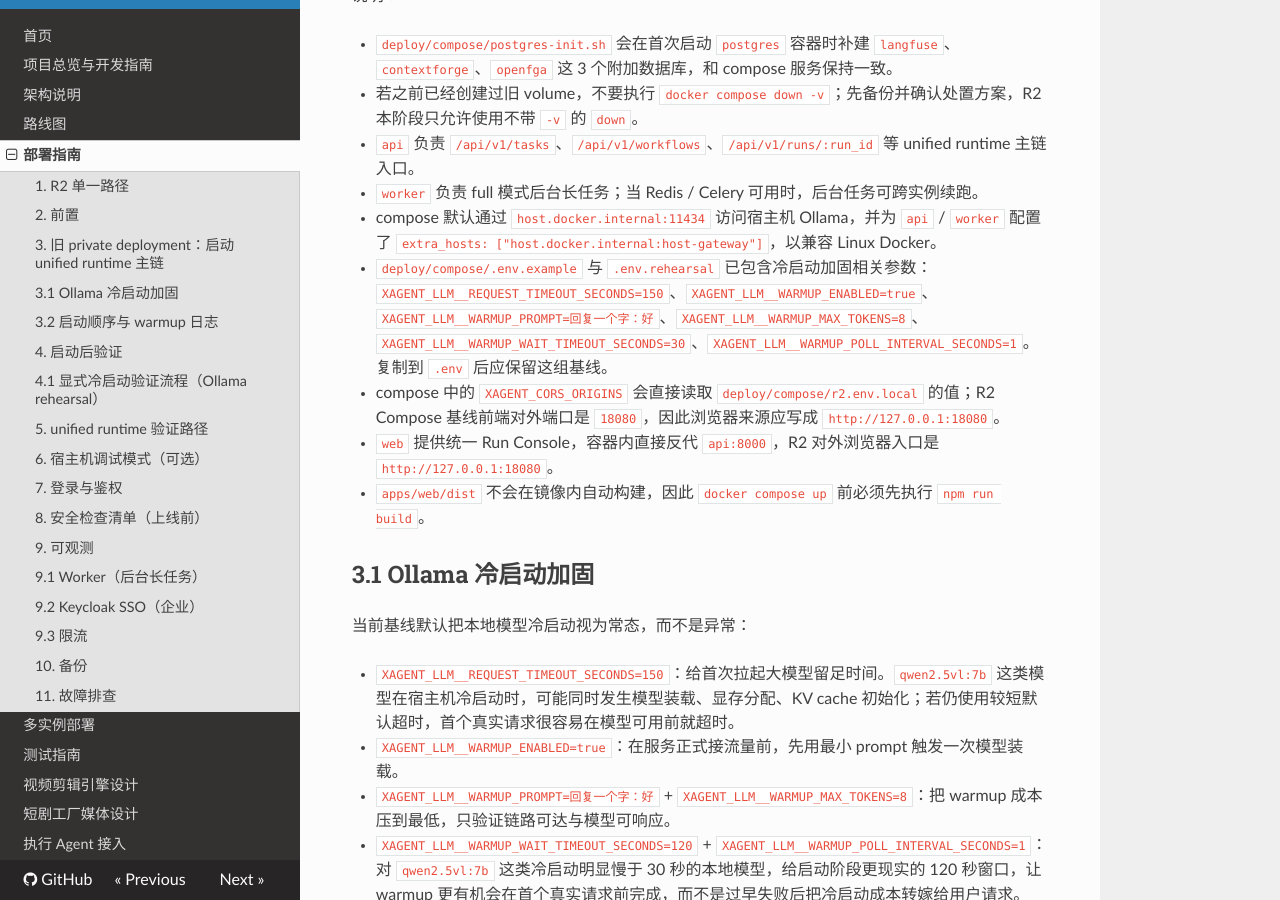
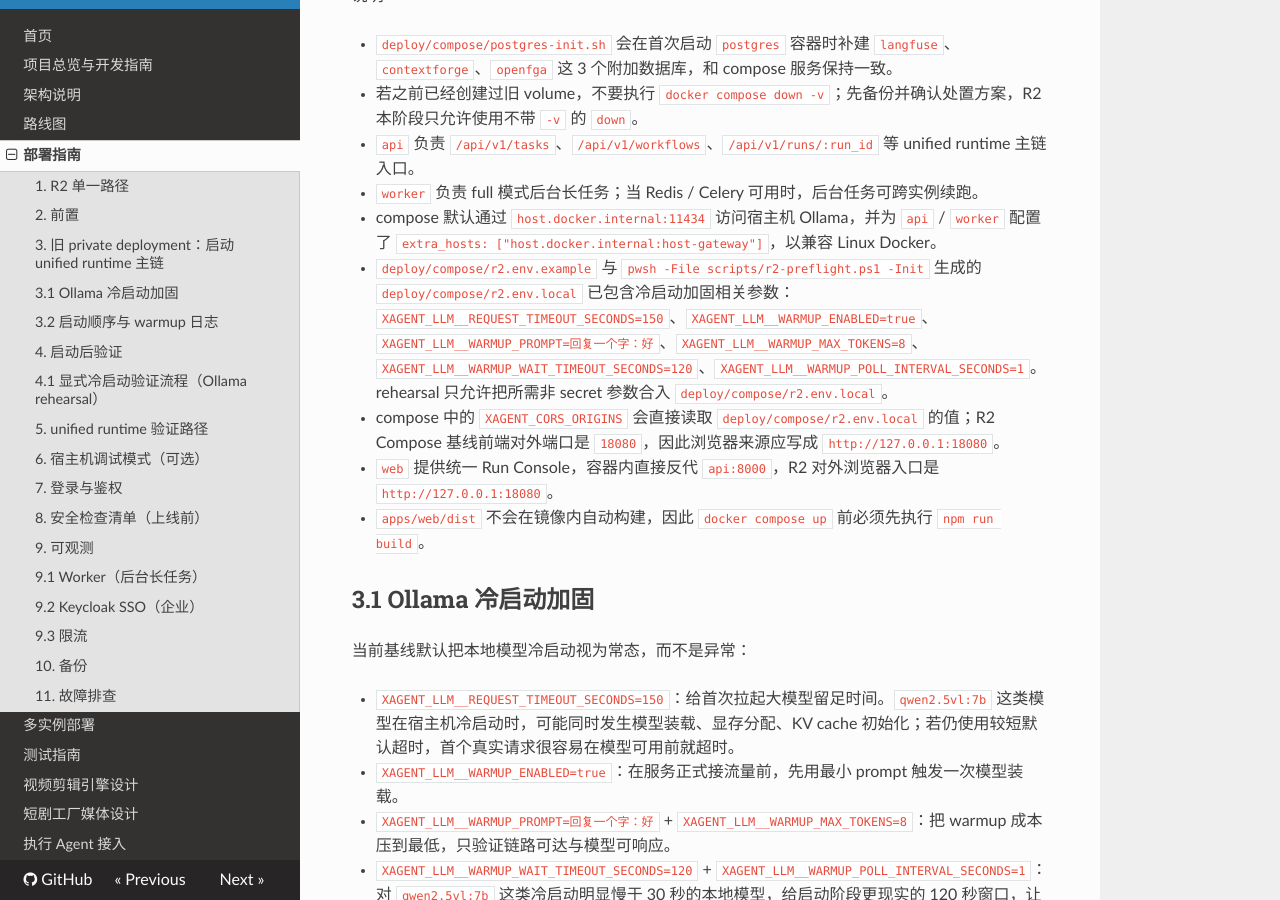
Before and after one commit to xiongpinji/xiongbao, an MkDocs documentation site: the page built from docs/DEPLOYMENT_RUNBOOK.md, in a window 1280 px wide and 900 px high, scrolled down 1897 px. Built offline with MkDocs 1.6.1, drawn with Linux system fonts in a browser that asks for light colours; nearby versions of some CDN libraries; some of the changed text lies outside the part shown.

Commit message:
docs(部署): 对齐 R2 运维命令与配置引用

````diff
--- a/docs/DEPLOYMENT_RUNBOOK.md
+++ b/docs/DEPLOYMENT_RUNBOOK.md
@@ -78,7 +78,7 @@
 - `api` 负责 `/api/v1/tasks`、`/api/v1/workflows`、`/api/v1/runs/:run_id` 等 unified runtime 主链入口。
 - `worker` 负责 full 模式后台长任务；当 Redis / Celery 可用时，后台任务可跨实例续跑。
 - compose 默认通过 `host.docker.internal:11434` 访问宿主机 Ollama，并为 `api` / `worker` 配置了 `extra_hosts: ["host.docker.internal:host-gateway"]`，以兼容 Linux Docker。
-- `deploy/compose/.env.example` 与 `.env.rehearsal` 已包含冷启动加固相关参数：`XAGENT_LLM__REQUEST_TIMEOUT_SECONDS=150`、`XAGENT_LLM__WARMUP_ENABLED=true`、`XAGENT_LLM__WARMUP_PROMPT=回复一个字：好`、`XAGENT_LLM__WARMUP_MAX_TOKENS=8`、`XAGENT_LLM__WARMUP_WAIT_TIMEOUT_SECONDS=30`、`XAGENT_LLM__WARMUP_POLL_INTERVAL_SECONDS=1`。复制到 `.env` 后应保留这组基线。
+- `deploy/compose/r2.env.example` 与 `pwsh -File scripts/r2-preflight.ps1 -Init` 生成的 `deploy/compose/r2.env.local` 已包含冷启动加固相关参数：`XAGENT_LLM__REQUEST_TIMEOUT_SECONDS=150`、`XAGENT_LLM__WARMUP_ENABLED=true`、`XAGENT_LLM__WARMUP_PROMPT=回复一个字：好`、`XAGENT_LLM__WARMUP_MAX_TOKENS=8`、`XAGENT_LLM__WARMUP_WAIT_TIMEOUT_SECONDS=120`、`XAGENT_LLM__WARMUP_POLL_INTERVAL_SECONDS=1`。rehearsal 只允许把所需非 secret 参数合入 `deploy/compose/r2.env.local`。
 - compose 中的 `XAGENT_CORS_ORIGINS` 会直接读取 `deploy/compose/r2.env.local` 的值；R2 Compose 基线前端对外端口是 `18080`，因此浏览器来源应写成 `http://127.0.0.1:18080`。
 - `web` 提供统一 Run Console，容器内直接反代 `api:8000`，R2 对外浏览器入口是 `http://127.0.0.1:18080`。
 - `apps/web/dist` 不会在镜像内自动构建，因此 `docker compose up` 前必须先执行 `npm run build`。
@@ -159,13 +159,13 @@
 4. 观察 warmup 日志，确认 `api` 和 `worker` 都至少产出一次成功或失败信号：
 
 ```bash
-docker compose logs api worker --since=10m | grep -E "ollama_warmup_(succeeded|failed)"
+docker compose -p xagent-r2 -f deploy/compose/docker-compose.yml --env-file deploy/compose/r2.env.local logs api worker --since=10m | grep -E "ollama_warmup_(succeeded|failed)"
 ```
 
 判读要求：
 
 - 理想情况：`api`、`worker` 都出现 `ollama_warmup_succeeded`。
-- 若任一服务出现 `ollama_warmup_failed`，先检查宿主机 Ollama 是否存活、模型名是否与 `.env` 一致、`host.docker.internal:11434` 是否可达，再继续下面的首个真实请求验证。
+- 若任一服务出现 `ollama_warmup_failed`，先检查宿主机 Ollama 是否存活、模型名是否与 `deploy/compose/r2.env.local` 一致、`host.docker.internal:11434` 是否可达，再继续下面的首个真实请求验证。
 
 5. 做基础健康检查：
 
````
Also changed, not shown: other parts of docs/DEPLOYMENT_RUNBOOK.md (+1 -1 lines), 1 other file.
